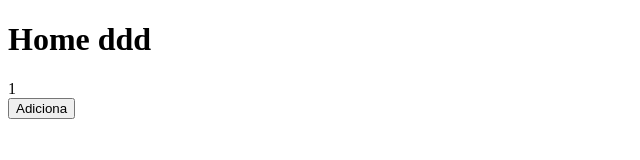
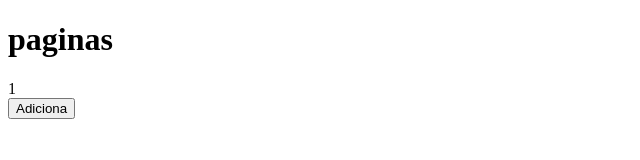
Before and after one commit to jgsitaqui/teste-ideia, a Next.js app: page / in a window 1280 px wide. Shown: the top 160 px of the page, without its empty margins (0-640 px from the left). Built offline with nearby package versions, Linux system fonts and the light colour scheme.

Commit message:
nova chamada na Home

```diff
--- a/pages/index.js
+++ b/pages/index.js
@@ -3,7 +3,7 @@ import { useState } from 'react';
 function Home() {
     return (
         <div>
-            <h1> Home ddd </h1>
+            <h1> paginas </h1>
             <Contador />
         </div>
     )
```
